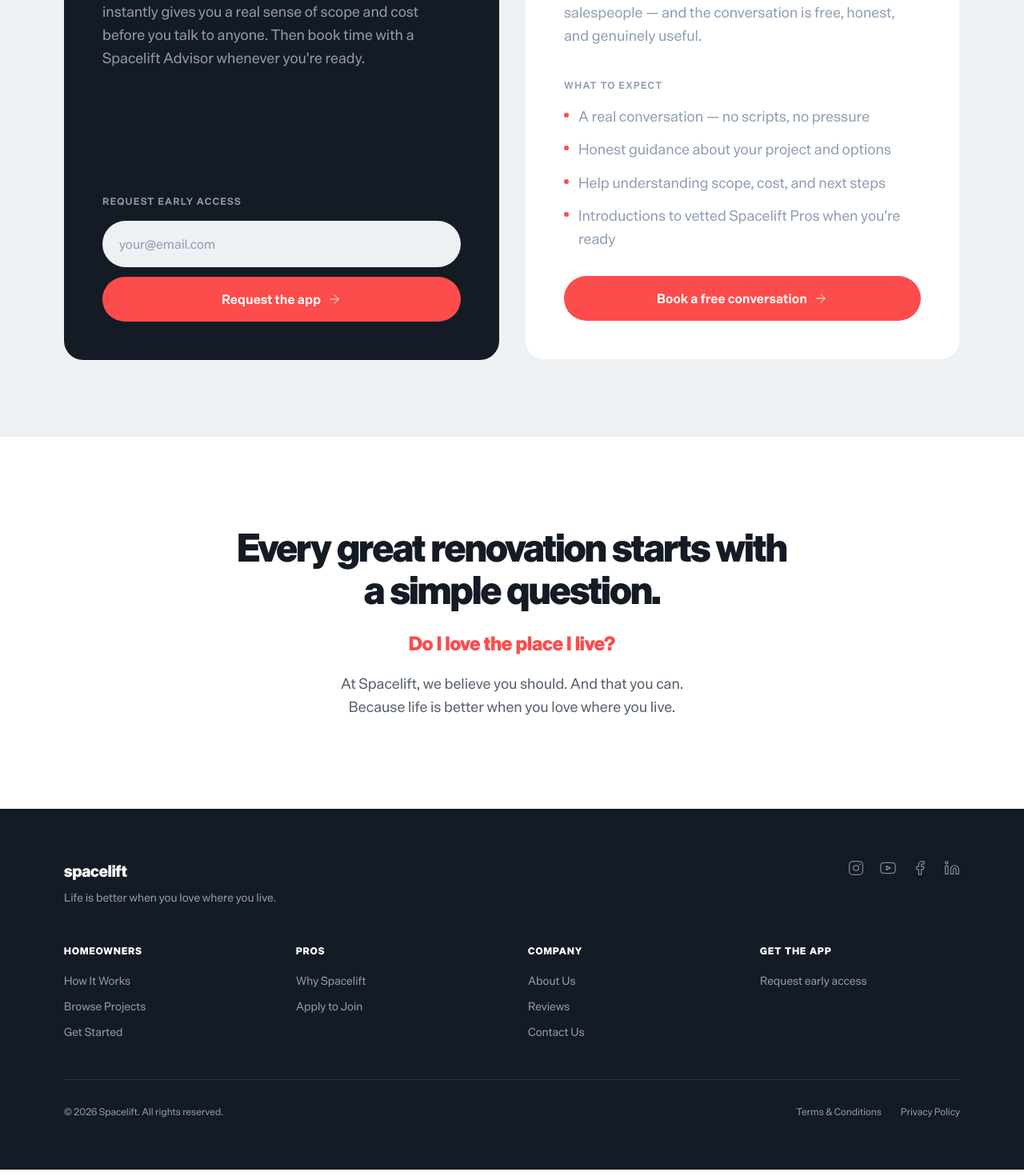
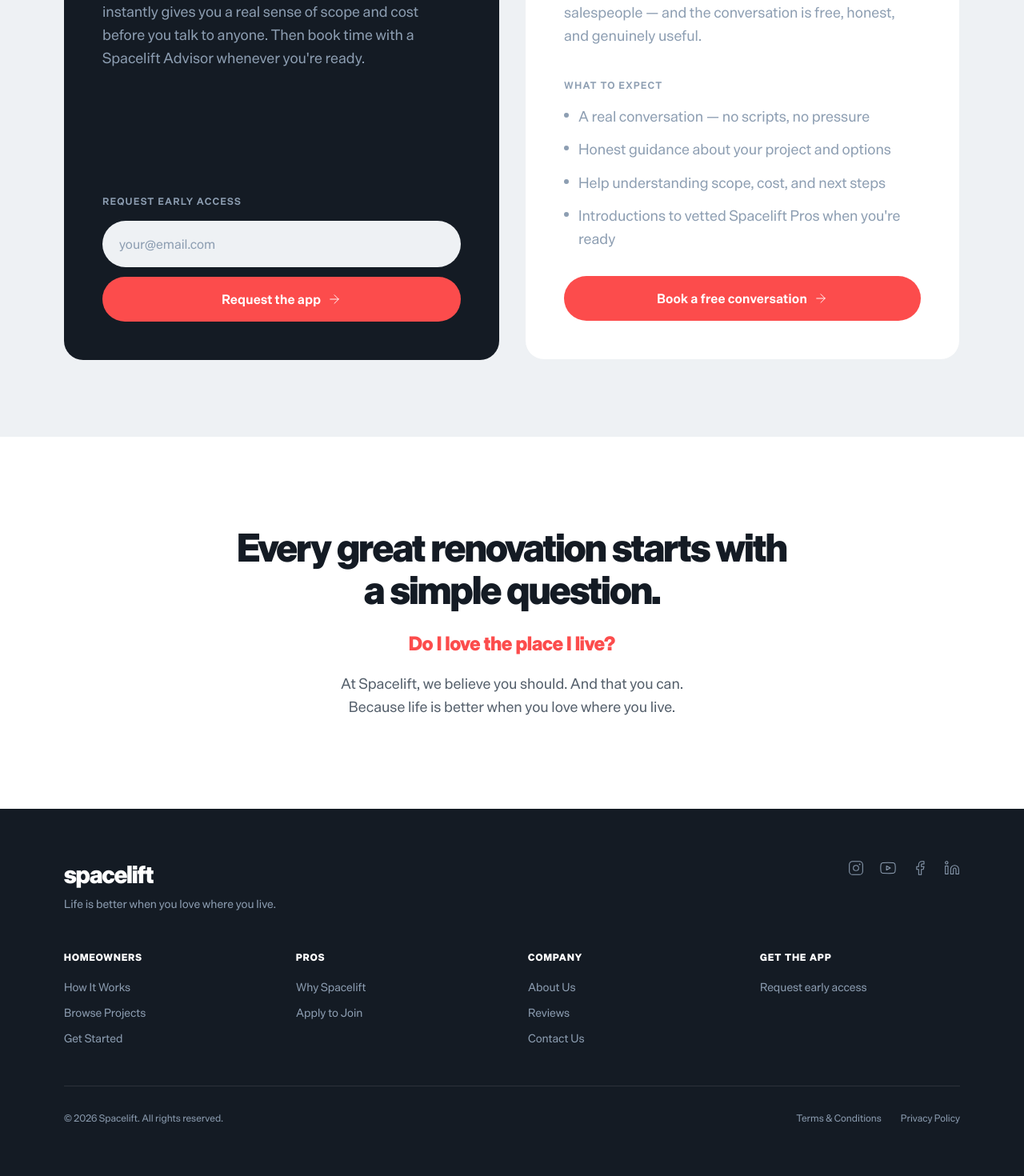
Before and after one commit to jjmccarthy7/spacelift-tools, a Next.js app in the folder apps/hellospacelift/: page /get-started in a window 1280 px wide. Shown: the part 829-2299 px from the top of the page at 80% size. Built offline with nearby package versions, Linux system fonts and the light colour scheme.

Commit message:
polish: slate bullets on get-started, footer logo +50%, disable Reviews + T&C links

```diff
--- a/apps/hellospacelift/src/app/get-started/page.tsx
+++ b/apps/hellospacelift/src/app/get-started/page.tsx
@@ -89,7 +89,7 @@ export default function GetStartedPage() {
                 <ul className="space-y-3">
                   {advisorExpectations.map((item, i) => (
                     <li key={i} className="flex items-start gap-3">
-                      <span className="w-1.5 h-1.5 rounded-full bg-[#FC4C4C] mt-2.5 flex-shrink-0" />
+                      <span className="w-1.5 h-1.5 rounded-full bg-[#8D9EB2] mt-2.5 flex-shrink-0" />
                       <span className="text-lg text-[#8D9EB2] leading-relaxed">{item}</span>
                     </li>
                   ))}
--- a/apps/hellospacelift/src/components/Footer.tsx
+++ b/apps/hellospacelift/src/components/Footer.tsx
@@ -8,7 +8,7 @@ export default function Footer() {
         {/* Top row: logo + tagline + social */}
         <div className="flex flex-col md:flex-row md:items-start md:justify-between gap-8 mb-12">
           <div className="max-w-xs">
-            <span className="text-white font-black text-xl tcking-tight block mb-2" style={{ fontFamily: 'var(--font-primary)' }}>
+            <span className="text-white font-black text-3xl tracking-tight block mb-2" style={{ fontFamily: 'var(--font-primary)' }}>
               spacelift
             </span>
             <p className="text-sm text-[#8D9EB2] leading-relaxed">
@@ -66,7 +66,7 @@ export default function Footer() {
             <p className="text-xs font-black uppercase tracking-widest text-white mb-4">Company</p>
             <ul className="flex flex-col gap-2">
               <li><Link href="/about" className="text-sm text-[#8D9EB2] hover:text-white transition-colors duration-200">About Us</Link></li>
-              <li><Link href="/reviews" className="text-sm text-[#8D9EB2] hover:text-white transition-colors duration-200">Reviews</Link></li>
+              <li><span className="text-sm text-[#8D9EB2] cursor-default">Reviews</span></li>
               <li><a href="mailto:info@hellospacelift.com" className="text-sm text-[#8D9EB2] hover:text-white transition-colors duration-200">Contact Us</a></li>
             </ul>
           </div>
@@ -82,7 +82,7 @@ export default function Footer() {
         <div className="border-t border-[#ffffff1a] pt-8 flex flex-col md:flex-row md:items-center md:justify-between gap-4">
           <p className="text-xs text-[#8D9EB2]">&copy; 2026 Spacelift. All rights reserved.</p>
           <div className="flex gap-6">
-            <Link href="/terms" className="text-xs text-[#8D9EB2] hover:text-white transition-colors duration-200">Terms &amp; Conditions</Link>
+            <span className="text-xs text-[#8D9EB2] cursor-default">Terms &amp; Conditions</span>
             <Link href="/privacy" className="text-xs text-[#8D9EB2] hover:text-white transition-colors duration-200">Privacy Policy</Link>
           </div>
         </div>
```
